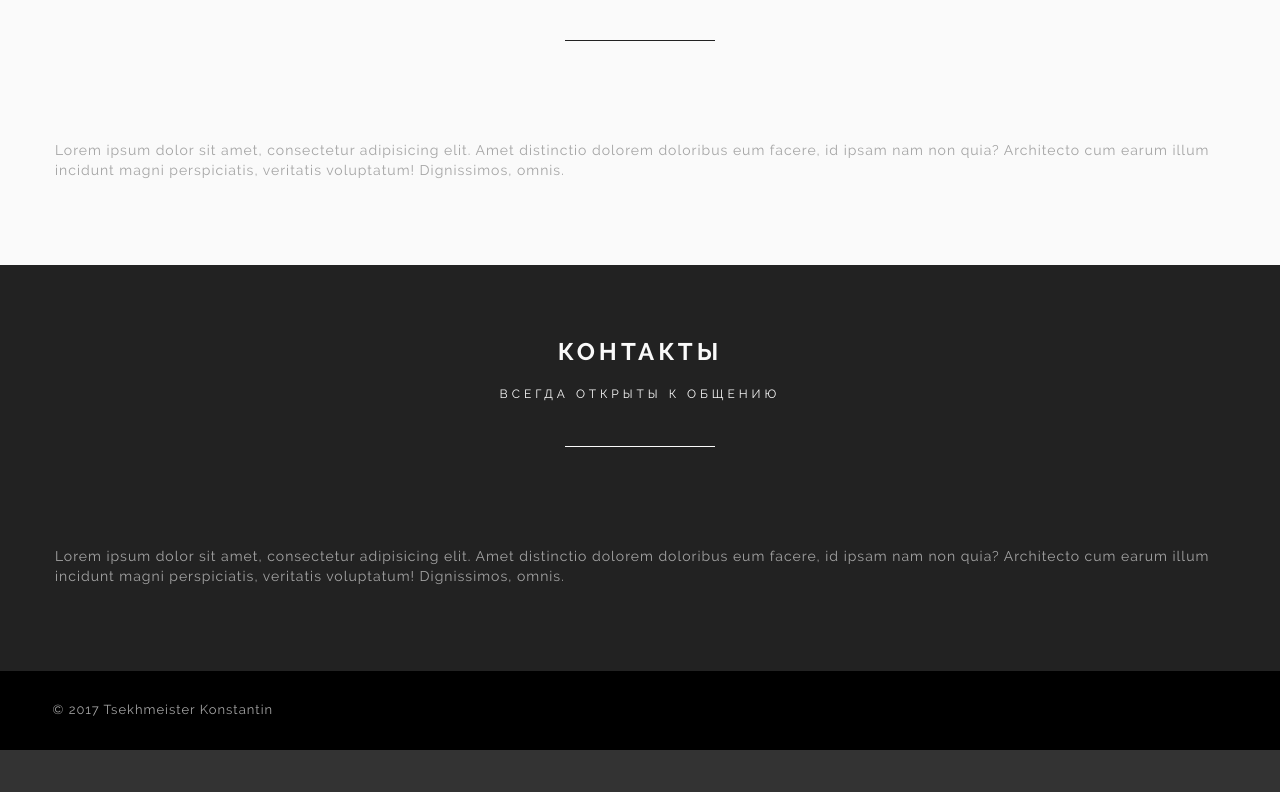
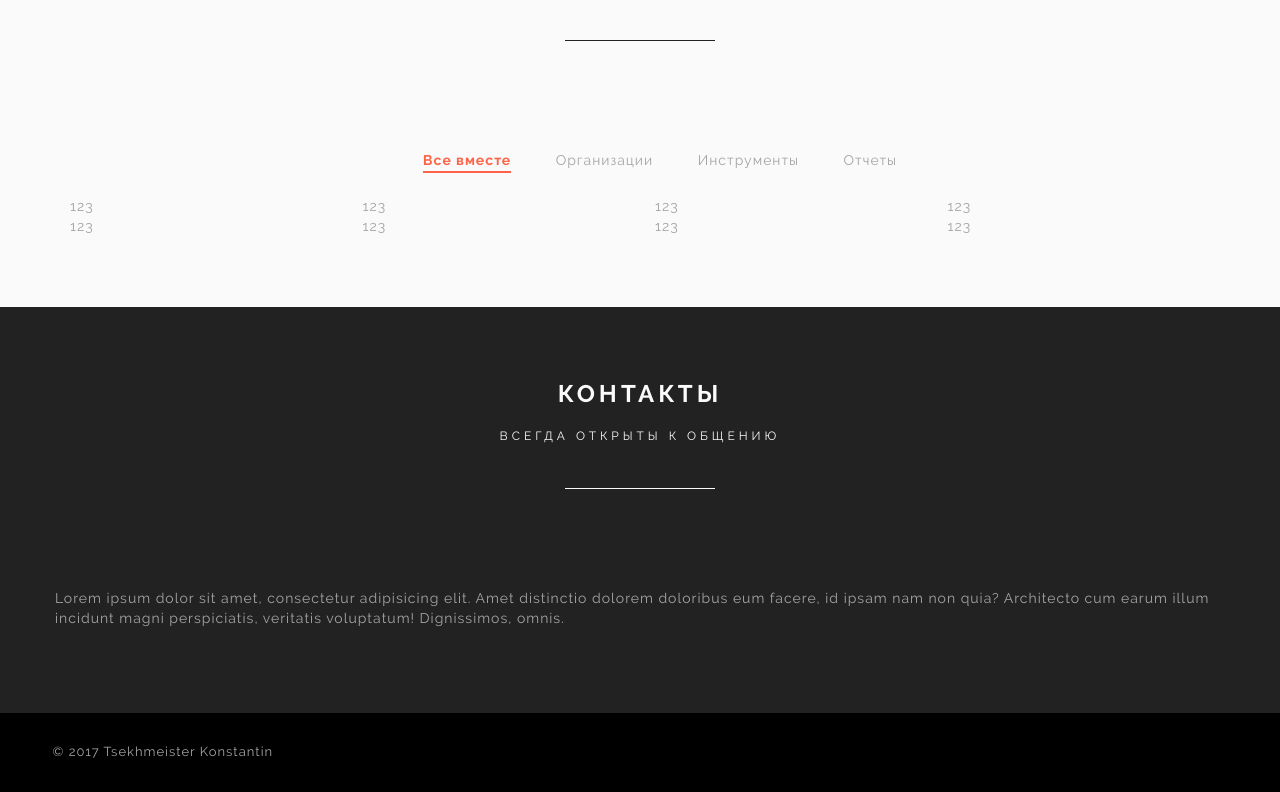
Before and after one commit to Tskon/Wordpress_theme, a plain HTML site: page index.html in a window 1280 px wide. Shown: the part 1904-2696 px from the top of the page. Before the commit the page ends 2654 px from the top, so only its background shows below. Drawn offline with Linux system fonts and the light colour scheme.

Commit message:
mixitup. classes and dom created.

```diff
--- a/css/sass/main.sass
+++ b/css/sass/main.sass
@@ -220,6 +220,18 @@ section
 		height: 200px
 		width: 240px
 
+//mixitup
+.s_howwedo ul
+	li
+		list-style-type: none
+		display: inline-block
+		margin: 10px 20px
+		cursor: pointer
+	.active
+		color: #000
+		font-weight: bold
+	text-align: center
+
 //about
 .photo
 	text-align: center
--- a/css/sass/skins/tomato.sass
+++ b/css/sass/skins/tomato.sass
@@ -71,6 +71,10 @@ section
   &::after
     background-color: $main_color
 
+.s_howwedo ul
+  .active
+    color: $color
+    border-bottom: solid 2px $color
 
 // ======menu======
 .sandwich
--- a/index.html
+++ b/index.html
@@ -115,9 +115,20 @@
     <div class="section_content">
         <div class="container">
             <div class="row">
-                <p>Lorem ipsum dolor sit amet, consectetur adipisicing elit. Amet distinctio dolorem doloribus eum facere,
-                id ipsam nam non quia? Architecto cum earum illum incidunt magni perspiciatis, veritatis voluptatum!
-                    Dignissimos, omnis.</p>
+                <ul>
+                    <li class="active" data-filter="all">Все вместе</li>
+                    <li data-filter=".categoty_1">Организации</li>
+                    <li data-filter=".categoty_1">Инструменты</li>
+                    <li data-filter=".categoty_1">Отчеты</li>
+                </ul>
+                <div class="col-md-3 portfolio_item category_1"> 123 </div>
+                <div class="col-md-3 portfolio_item category_1"> 123 </div>
+                <div class="col-md-3 portfolio_item category_1"> 123 </div>
+                <div class="col-md-3 portfolio_item category_2"> 123 </div>
+                <div class="col-md-3 portfolio_item category_2"> 123 </div>
+                <div class="col-md-3 portfolio_item category_2"> 123 </div>
+                <div class="col-md-3 portfolio_item category_3"> 123 </div>
+                <div class="col-md-3 portfolio_item category_3"> 123 </div>
             </div>
         </div>
     </div>
--- a/js/common.js
+++ b/js/common.js
@@ -1,5 +1,5 @@
 $(document).ready(function() {
-
+    if(0 == null) console.log('hi');
     // header resize
     function windowHeightDetect() {
         $('.main_head').css('height', $(window).height());
@@ -22,10 +22,15 @@ $(document).ready(function() {
         }
     });
 
-    // $('section *').animated('fadeIn');
     $('section *').animated('fadeIn');
 
     $('.popup').magnificPopup({type: 'image'});
+
+    // need fix toggle for mixitup
+    // $('#s_howwedo li').click(function () {
+    //     $('#s_howwedo ul li').removeClass('active');
+    //     $(this).addClass('active');
+    // });
 
 });
 
```
Also changed, not shown: css/main.css, css/skins/tomato.css.
